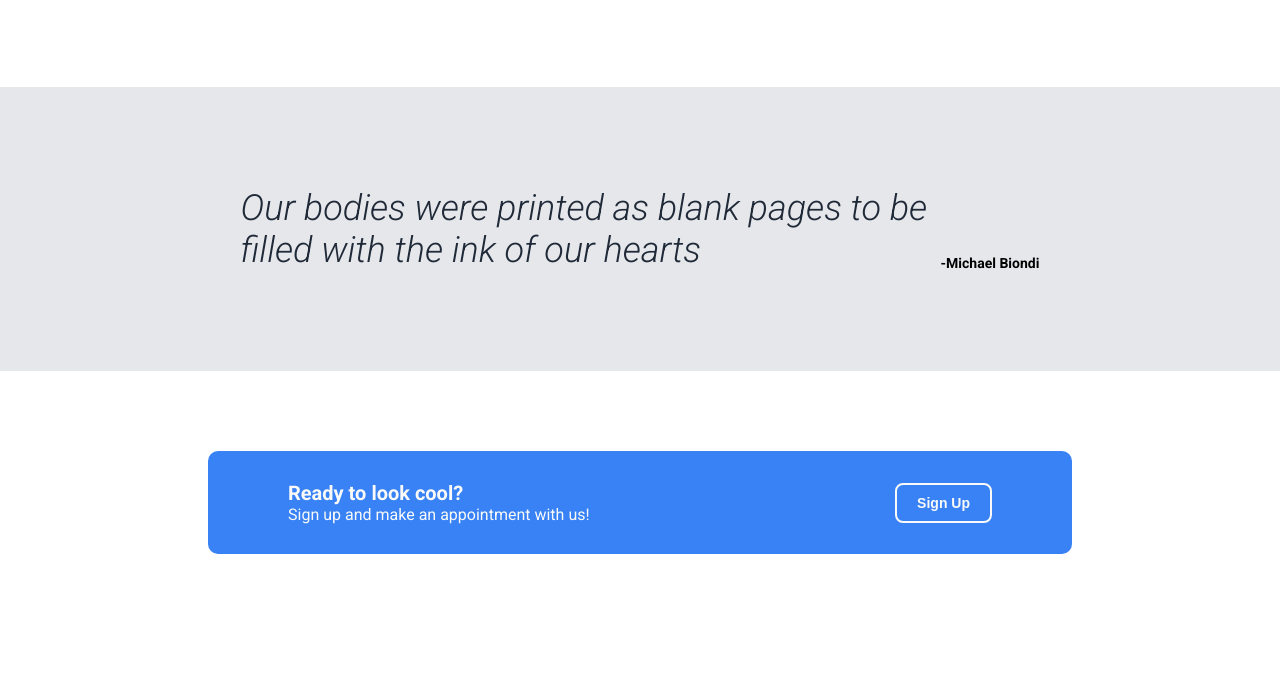
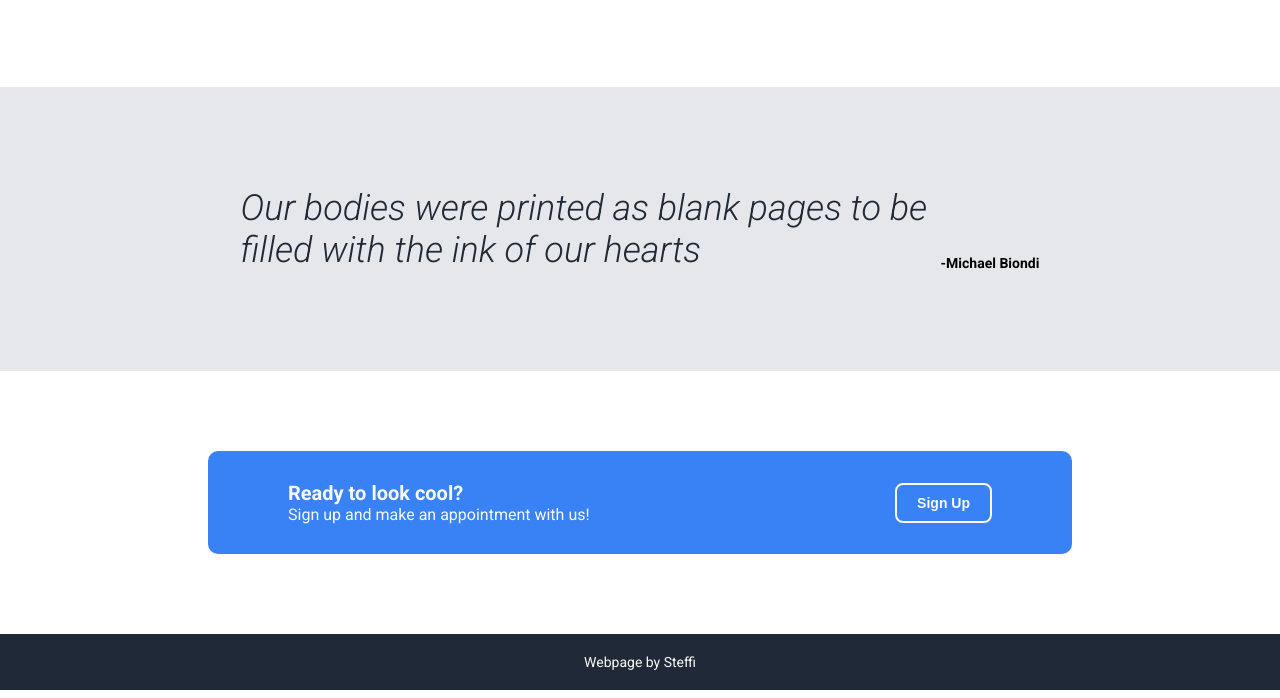
Before and after one commit to 2t3ff1/Landing-Page, a plain HTML site: page index.html in a window 1280 px wide. Shown: the part 1032-1730 px from the top of the page. Before the commit the page ends 1666 px from the top, so only its background shows below. Drawn offline with Linux system fonts and the light colour scheme.

Commit message:
add style to footer. Projet finished for now

```diff
--- a/index.html
+++ b/index.html
@@ -69,10 +69,10 @@
     <button class="button2">Sign Up</button>
   </div>
 
-<!--footer
+<!--footer-->
   <div class="footer">
-    <div class="text">Webpage by Steffi</div>
+    <div class="text4">Webpage by Steffi</div>
   </div>
--->
+
 </body>
 </html>
--- a/style.css
+++ b/style.css
@@ -186,3 +186,18 @@ h1 {
     background-color: #f9faf8;
     color: #3882F6;
 }
+
+.footer {
+    background-color: #1F2937;
+    margin-left: -10px;
+    margin-right: -10px;
+    padding: 20px;
+    display: flex;
+    justify-content: center;
+}
+
+.text4 {
+    color: #f9faf8;
+    font-size: 14px;
+    font-weight: 400;
+}
```
